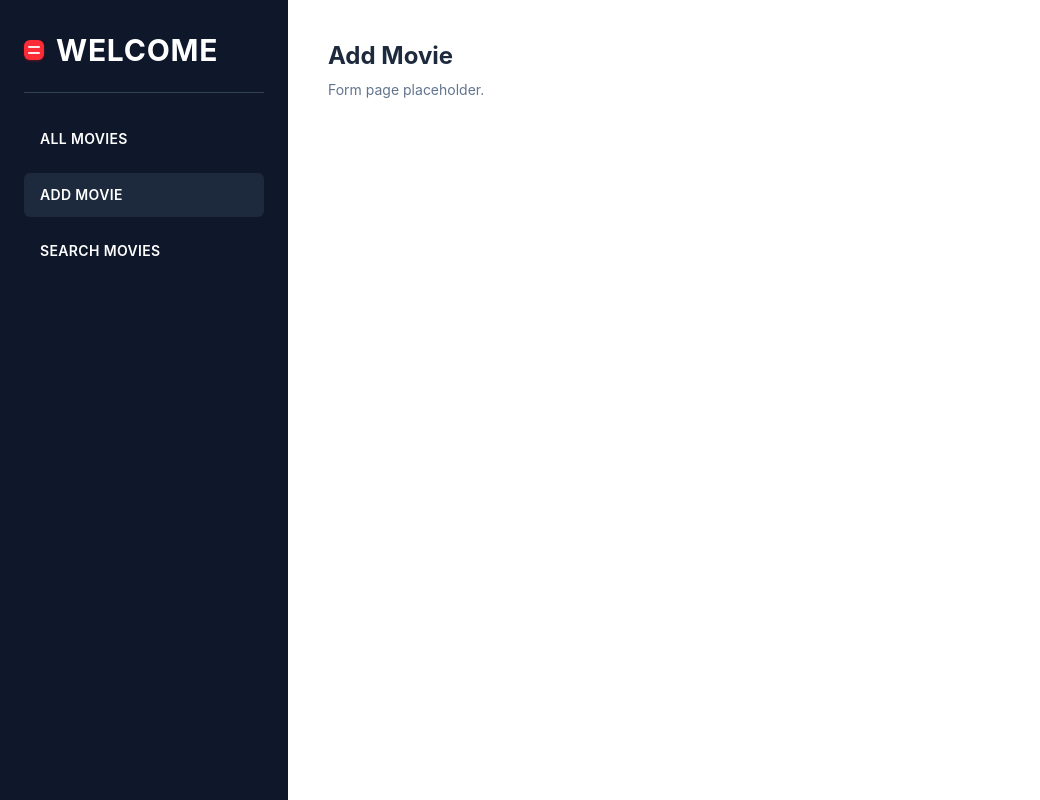
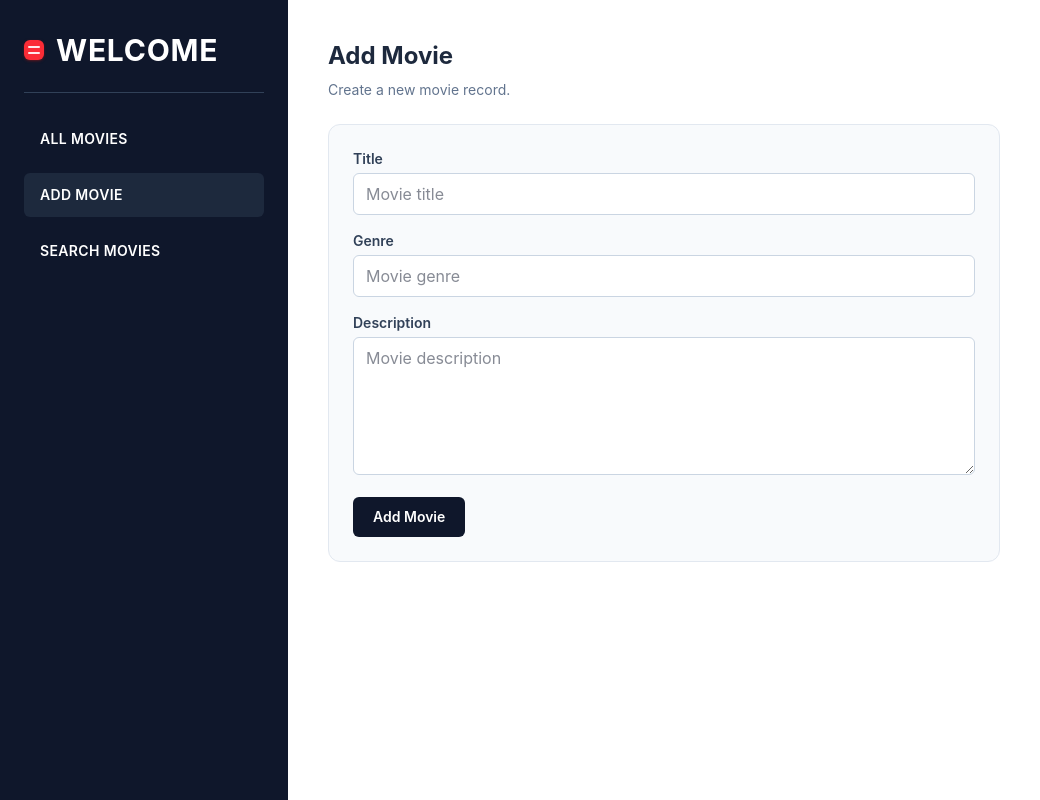
Before and after one commit to Davidn0072/sv-movie-watchlist-cli, a React app: page /add-movie in a window 1280 px wide. Shown: the whole page, without its empty margins (0-1040 px from the left). Built offline with nearby package versions, Linux system fonts and the light colour scheme; no server answers; the HTML template or start-up script is replaced by a standard one.

Commit message:
feat(add-movie): implement validated create form with POST /movies
Adds the AddMoviePage form with Tailwind styling, client-side validation alerts, submit loading state, and backend integration to create movies via POST /movies.

```diff
--- a/src/pages/AddMoviePage.tsx
+++ b/src/pages/AddMoviePage.tsx
@@ -1,8 +1,130 @@
+import { useState } from 'react';
+import type { FormEvent } from 'react';
+import config from '../config';
+
 function AddMoviePage() {
+  const [title, setTitle] = useState('');
+  const [genre, setGenre] = useState('');
+  const [description, setDescription] = useState('');
+  const [isSubmitting, setIsSubmitting] = useState(false);
+
+  function validateForm() {
+    const trimmedTitle = title.trim();
+    const trimmedGenre = genre.trim();
+    const trimmedDescription = description.trim();
+
+    if (trimmedTitle.length < 1 || trimmedTitle.length > 20) {
+      alert('Title is required and must be between 1 and 20 characters.');
+      return false;
+    }
+
+    if (trimmedGenre.length < 1) {
+      alert('Genre is required and must contain at least 1 character.');
+      return false;
+    }
+
+    if (trimmedDescription.length > 200) {
+      alert('Description must be 200 characters or less.');
+      return false;
+    }
+
+    return true;
+  }
+
+  async function handleSubmit(event: FormEvent<HTMLFormElement>) {
+    event.preventDefault();
+    if (!validateForm()) {
+      return;
+    }
+
+    try {
+      setIsSubmitting(true);
+      const response = await fetch(`${config.API_URL}/movies`, {
+        method: 'POST',
+        headers: { 'Content-Type': 'application/json' },
+        body: JSON.stringify({
+          title: title.trim(),
+          genre: genre.trim(),
+          description: description.trim(),
+        }),
+      });
+
+      if (!response.ok) {
+        throw new Error('Failed to create movie.');
+      }
+
+      setTitle('');
+      setGenre('');
+      setDescription('');
+      alert('Movie created successfully.');
+    } catch (error) {
+      alert(error instanceof Error ? error.message : 'Unexpected error.');
+    } finally {
+      setIsSubmitting(false);
+    }
+  }
+
   return (
     <section>
       <h2 className="text-2xl font-bold text-slate-800">Add Movie</h2>
-      <p className="mt-2 text-sm text-slate-500">Form page placeholder.</p>
+      <p className="mt-2 text-sm text-slate-500">Create a new movie record.</p>
+
+      <form
+        className="mt-6 max-w-2xl space-y-4 rounded-xl border border-slate-200 bg-slate-50 p-6"
+        onSubmit={handleSubmit}
+      >
+        <div>
+          <label className="mb-1 block text-sm font-semibold text-slate-700" htmlFor="title">
+            Title
+          </label>
+          <input
+            id="title"
+            type="text"
+            value={title}
+            onChange={(event) => setTitle(event.target.value)}
+            maxLength={20}
+            className="w-full rounded-md border border-slate-300 bg-white px-3 py-2 text-slate-900 outline-none ring-slate-300 transition focus:ring-2"
+            placeholder="Movie title"
+          />
+        </div>
+
+        <div>
+          <label className="mb-1 block text-sm font-semibold text-slate-700" htmlFor="genre">
+            Genre
+          </label>
+          <input
+            id="genre"
+            type="text"
+            value={genre}
+            onChange={(event) => setGenre(event.target.value)}
+            className="w-full rounded-md border border-slate-300 bg-white px-3 py-2 text-slate-900 outline-none ring-slate-300 transition focus:ring-2"
+            placeholder="Movie genre"
+          />
+        </div>
+
+        <div>
+          <label className="mb-1 block text-sm font-semibold text-slate-700" htmlFor="description">
+            Description
+          </label>
+          <textarea
+            id="description"
+            value={description}
+            onChange={(event) => setDescription(event.target.value)}
+            maxLength={200}
+            rows={5}
+            className="w-full rounded-md border border-slate-300 bg-white px-3 py-2 text-slate-900 outline-none ring-slate-300 transition focus:ring-2"
+            placeholder="Movie description"
+          />
+        </div>
+
+        <button
+          type="submit"
+          disabled={isSubmitting}
+          className="rounded-md bg-slate-900 px-5 py-2.5 text-sm font-semibold text-white transition hover:bg-slate-800 disabled:cursor-not-allowed disabled:bg-slate-400"
+        >
+          {isSubmitting ? 'Adding Movie...' : 'Add Movie'}
+        </button>
+      </form>
     </section>
   );
 }
```
